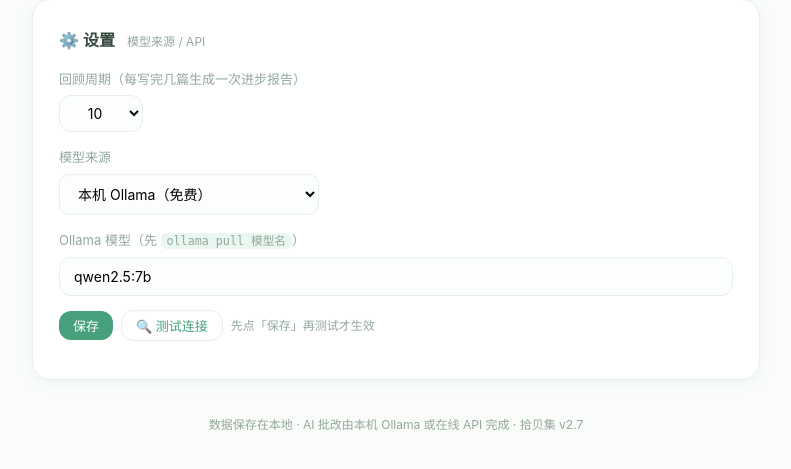
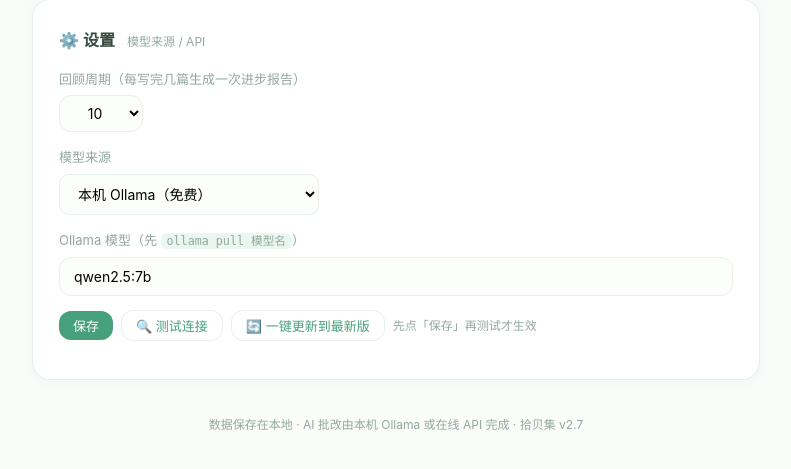
Before and after one commit to bella10281220/essay-coach, a Flask app: page /settings in a window 1280 px wide. Shown: the part 133-602 px from the top of the page, without its empty margins (244-1035 px from the left). Run offline with Flask 3, Linux system fonts and the light colour scheme; data comes from the database, SQL or seed files in the repository.

Commit message:
v2.7: in-app one-click update button, strict parse prompt, shelf full text

```diff
--- a/templates/settings.html
+++ b/templates/settings.html
@@ -40,9 +40,11 @@
     <div style="margin-top:14px;display:flex;gap:8px;align-items:center">
       <button class="btn small" type="submit">保存</button>
       <button class="btn ghost small" type="button" onclick="testAI()">🔍 测试连接</button>
+      <button class="btn ghost small" type="button" onclick="doUpdate()" id="upd-btn">🔄 一键更新到最新版</button>
       <span style="font-size:12px;color:var(--sub)">先点「保存」再测试才生效</span>
     </div>
     <div id="ai-status" style="margin-top:12px"></div>
+    <div id="upd-status" style="margin-top:8px"></div>
   </form>
 </div>
 
@@ -93,6 +95,23 @@ function testAI(){
     box.innerHTML = h;
   }).catch(function(){ box.innerHTML = '<span class="badge err">检测失败：错题集服务没有响应</span>'; });
 }
+function doUpdate(){
+  var btn = document.getElementById('upd-btn');
+  var box = document.getElementById('upd-status');
+  btn.disabled = true; btn.textContent = '⏳ 正在下载最新版…';
+  box.innerHTML = '<span style="font-size:13px;color:var(--sub)">正在从 GitHub 下载并覆盖代码（你的文章数据不会动），大约需要 10~30 秒…</span>';
+  fetch('/api/update', {method:'POST'}).then(function(r){return r.json();}).then(function(d){
+    btn.disabled = false; btn.textContent = '🔄 一键更新到最新版';
+    if (d.ok){
+      box.innerHTML = '<div class="demo-note" style="background:var(--green-bg);color:var(--green-d);border-color:#bfe0cd">'+d.message+'<br>当前页脚还显示旧版本号是正常的，重启后就是新版本。</div>';
+    } else {
+      box.innerHTML = '<div class="demo-note" style="background:#fdeeee;color:#d97b7b">'+d.error+'（检查网络，或把 token 放进项目文件夹的 gh-token.txt）</div>';
+    }
+  }).catch(function(e){
+    btn.disabled = false; btn.textContent = '🔄 一键更新到最新版';
+    box.innerHTML = '<div class="demo-note" style="background:#fdeeee;color:#d97b7b">更新请求失败：服务没有响应。请确认拾贝集正在运行。</div>';
+  });
+}
 function pickModel(m){
   var i = document.querySelector('input[name=model]');
   i.value = m;
```
